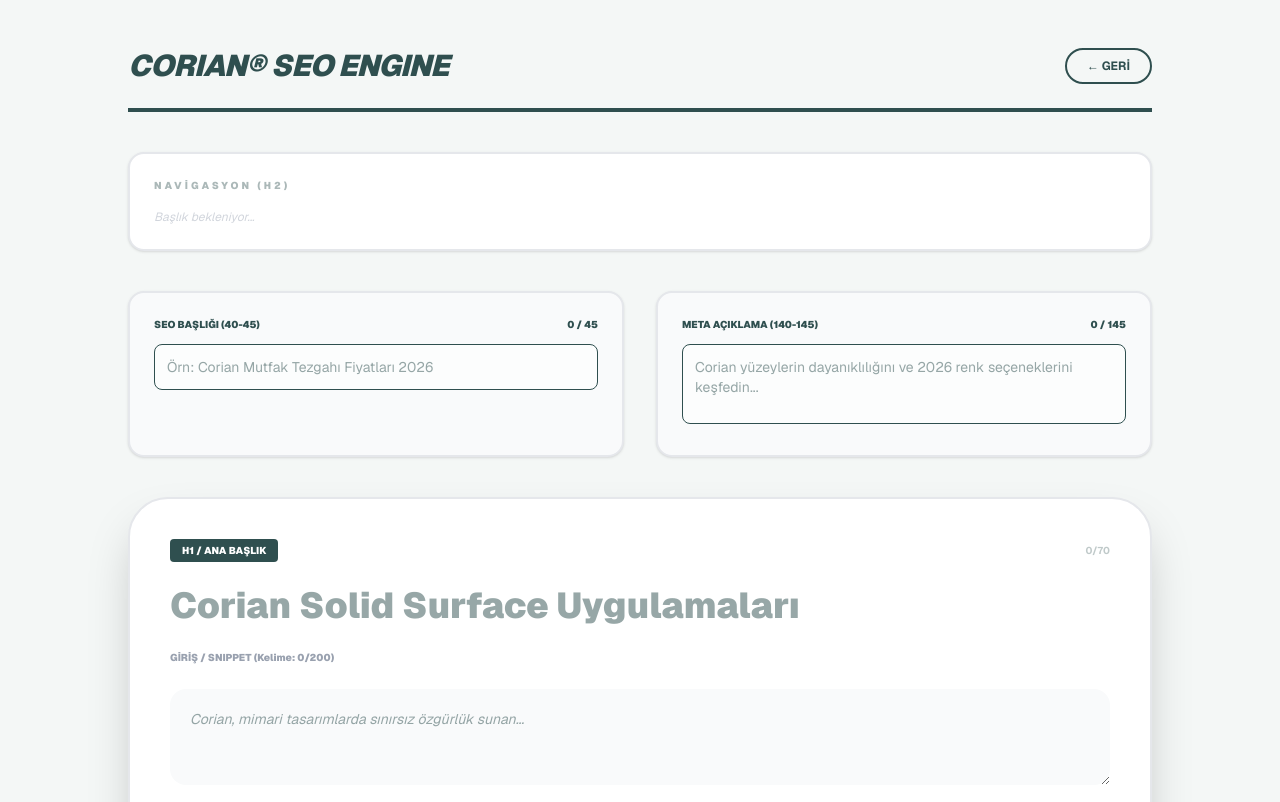
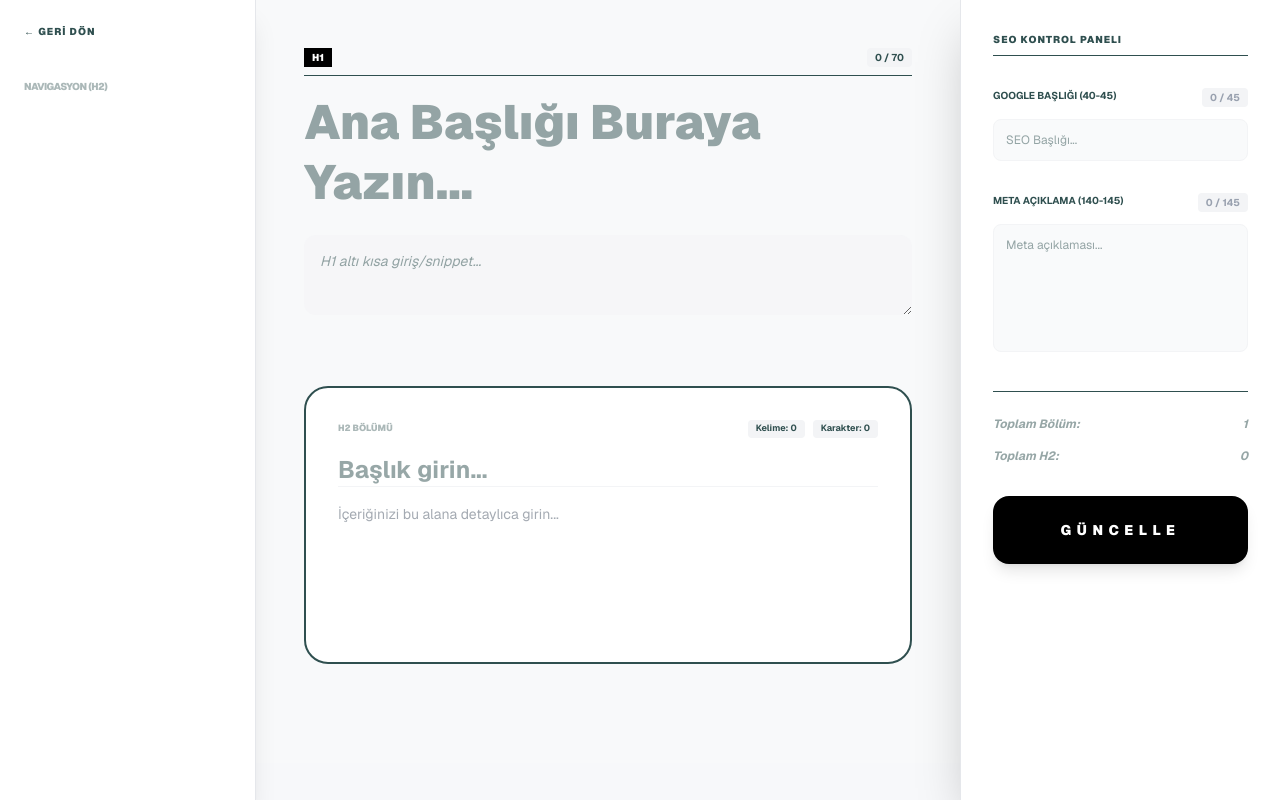
Before and after one commit to ozgurtasarimmobilya-create/my-admin-panel, a Next.js app: page /icerik-yonetimi/corian in a window 1280 px wide. Shown: the top 802 px of the page. Built offline with nearby package versions, Linux system fonts and the light colour scheme.

Commit message:
profesyonel 3 sutunlu yapiya gecildi, h1 tasma sorunu cozuldu

```diff
--- a/app/icerik-yonetimi/corian/page.tsx
+++ b/app/icerik-yonetimi/corian/page.tsx
@@ -6,40 +6,32 @@
 interface Section {
   id: string;
   type: 'h2' | 'h3' | 'h4' | 'sss' | 'line';
-  t: string; // Başlık veya Soru
-  c: string; // İçerik veya Cevap
+  t: string;
+  c: string;
 }
 
 export default function CorianPanel() {
   const [title, setTitle] = useState('');
   const [desc, setDesc] = useState('');
   const [h1, setH1] = useState({ t: '', c: '' });
-  const [sections, setSections] = useState<Section[]>([
-    { id: 'init-1', type: 'h2', t: '', c: '' }
-  ]);
+  const [sections, setSections] = useState<Section[]>([{ id: 'init-1', type: 'h2', t: '', c: '' }]);
 
   const getWordCount = (text: string) => text.trim() === '' ? 0 : text.trim().split(/\s+/).length;
 
-  // SEO Renk Kontrolü (Trafik Lambası)
+  // SEO Renk Kontrolü
   const getStatusColor = (current: number, min: number, max: number) => {
-    if (current === 0) return 'bg-gray-50 border-gray-200';
-    if (current < min) return 'bg-pink-50 border-pink-200 text-pink-700'; // Çok kısa
-    if (current <= max) return 'bg-green-50 border-green-200 text-green-700'; // İdeal
-    return 'bg-orange-50 border-orange-200 text-orange-700'; // Çok uzun
+    if (current === 0) return 'bg-gray-100 border-gray-200 text-gray-400';
+    if (current < min) return 'bg-pink-100 border-pink-300 text-pink-700';
+    if (current <= max) return 'bg-green-100 border-green-300 text-green-700';
+    return 'bg-orange-100 border-orange-300 text-orange-700';
   };
 
-  const addSection = (type: Section['type'], index?: number) => {
+  const addSection = (type: Section['type'], index: number) => {
     const newSection: Section = { id: `sec-${Date.now()}`, type, t: '', c: '' };
-    if (typeof index === 'number') {
-      const updated = [...sections];
-      updated.splice(index + 1, 0, newSection);
-      setSections(updated);
-    } else {
-      setSections([...sections, newSection]);
-    }
+    const updated = [...sections];
+    updated.splice(index + 1, 0, newSection);
+    setSections(updated);
   };
-
-  const removeSection = (id: string) => setSections(sections.filter(s => s.id !== id));
 
   const updateSection = (id: string, key: 't' | 'c', value: string) => {
     setSections(sections.map(s => s.id === id ? { ...s, [key]: value } : s));
@@ -48,125 +40,136 @@
   const tableOfContents = useMemo(() => sections.filter(s => s.type === 'h2' && s.t), [sections]);
 
   return (
-    <main className="min-h-screen bg-[#F4F7F6] p-6 md:p-12 text-[#2F4F4F] font-sans">
-      <div className="max-w-5xl mx-auto space-y-10">
+    <div className="flex h-screen bg-[#F0F2F5] overflow-hidden font-sans text-[#2F4F4F]">
 
-        {/* Header */}
-        <div className="flex justify-between items-center border-b-4 border-[#2F4F4F] pb-6">
-          <h1 className="text-3xl font-black tracking-tight uppercase italic">Corian® SEO Engine</h1>
-          <Link href="/icerik-yonetimi" className="text-xs font-bold border-2 border-[#2F4F4F] px-5 py-2 rounded-full hover:bg-[#2F4F4F] hover:text-white transition-all">← GERİ</Link>
-        </div>
+      {/* SOL PANEL: İÇİNDEKİLER (SABİT) */}
+      <aside className="w-64 bg-white border-r border-gray-200 p-6 flex flex-col shadow-xl z-20">
+        <Link href="/icerik-yonetimi" className="text-[10px] font-black tracking-widest mb-10 hover:text-black">← GERİ DÖN</Link>
+        <h2 className="text-[10px] font-black uppercase opacity-40 mb-4 tracking-tighter">Navigasyon (H2)</h2>
+        <nav className="flex-1 overflow-y-auto space-y-3">
+          {tableOfContents.map((s, i) => (
+            <div key={s.id} className="text-xs font-bold border-l-2 border-[#2F4F4F] pl-3 py-1 truncate">
+              0{i+1}. {s.t || "Başlıksız"}
+            </div>
+          ))}
+        </nav>
+      </aside>
 
-        {/* İÇİNDEKİLER */}
-        <section className="bg-white border-2 border-gray-200 rounded-2xl p-6 shadow-sm">
-          <h2 className="text-[10px] font-black mb-4 opacity-40 tracking-[0.3em]">NAVİGASYON (H2)</h2>
-          <div className="flex flex-wrap gap-3">
-            {tableOfContents.length === 0 ? <p className="text-xs italic text-gray-300">Başlık bekleniyor...</p> :
-              tableOfContents.map((s, i) => <span key={s.id} className="text-[11px] font-bold bg-gray-100 px-3 py-1 rounded-md">0{i+1}. {s.t}</span>)
-            }
-          </div>
-        </section>
+      {/* ORTA PANEL: İÇERİK EDİTÖRÜ (KAYDIRILABİLİR) */}
+      <main className="flex-1 overflow-y-auto p-12 bg-white/50 relative">
+        <div className="max-w-3xl mx-auto space-y-16 pb-32">
 
-        {/* METALAR (SAYAÇLI & RENKLİ) */}
-        <div className="grid md:grid-cols-2 gap-8">
-          <div className={`border-2 rounded-2xl p-6 shadow-sm space-y-3 transition-colors ${getStatusColor(title.length, 40, 45)}`}>
-            <div className="flex justify-between items-center text-[10px] font-black uppercase">
-              <span>SEO Başlığı (40-45)</span>
-              <span>{title.length} / 45</span>
+          {/* H1 BÖLÜMÜ */}
+          <div className="space-y-4">
+            <div className="flex justify-between items-center border-b pb-2">
+              <span className="text-[10px] font-black bg-black text-white px-2 py-0.5">H1</span>
+              <span className={`text-[10px] font-bold px-2 py-0.5 rounded ${h1.t.length > 70 ? 'bg-red-500 text-white' : 'bg-gray-100'}`}>{h1.t.length} / 70</span>
             </div>
-            <input type="text" value={title} onChange={(e) => setTitle(e.target.value)} className="w-full p-3 bg-white/60 border rounded-lg text-sm outline-none" placeholder="Örn: Corian Mutfak Tezgahı Fiyatları 2026" />
-          </div>
-
-          <div className={`border-2 rounded-2xl p-6 shadow-sm space-y-3 transition-colors ${getStatusColor(desc.length, 140, 145)}`}>
-            <div className="flex justify-between items-center text-[10px] font-black uppercase">
-              <span>Meta Açıklama (140-145)</span>
-              <span>{desc.length} / 145</span>
-            </div>
-            <textarea value={desc} onChange={(e) => setDesc(e.target.value)} className="w-full p-3 bg-white/60 border rounded-lg text-sm outline-none h-20 resize-none" placeholder="Corian yüzeylerin dayanıklılığını ve 2026 renk seçeneklerini keşfedin..." />
-          </div>
-        </div>
-
-        {/* ANA EDİTÖR */}
-        <div className="bg-white border-2 border-gray-200 rounded-[2.5rem] p-10 shadow-2xl space-y-12">
-
-          {/* H1 & SNIPPET */}
-          <div className="space-y-6 pb-10 border-b-2 border-gray-50">
-            <div className="flex justify-between items-center"><label className="text-[10px] font-black bg-[#2F4F4F] text-white px-3 py-1 rounded">H1 / ANA BAŞLIK</label><span className="text-[10px] font-bold opacity-30">{h1.t.length}/70</span></div>
-            <input type="text" value={h1.t} onChange={(e) => setH1({...h1, t: e.target.value})} className="w-full text-4xl font-black border-none outline-none" placeholder="Corian Solid Surface Uygulamaları" />
-
-            <div className="flex justify-between items-center"><label className="text-[10px] font-black text-gray-400">GİRİŞ / SNIPPET (Kelime: {getWordCount(h1.c)}/200)</label></div>
-            <textarea value={h1.c} onChange={(e) => setH1({...h1, c: e.target.value})} className="w-full p-5 bg-gray-50 rounded-2xl text-sm border-none outline-none h-24 italic" placeholder="Corian, mimari tasarımlarda sınırsız özgürlük sunan..." />
+            <textarea
+              value={h1.t}
+              onChange={(e) => setH1({...h1, t: e.target.value})}
+              className="w-full text-5xl font-black bg-transparent border-none outline-none resize-none leading-tight"
+              placeholder="Ana Başlığı Buraya Yazın..."
+              rows={2}
+            />
+            <textarea
+              value={h1.c}
+              onChange={(e) => setH1({...h1, c: e.target.value})}
+              className="w-full p-4 bg-gray-100/50 rounded-xl text-sm italic border-none outline-none min-h-[80px]"
+              placeholder="H1 altı kısa giriş/snippet..."
+            />
           </div>
 
           {/* DİNAMİK BÖLÜMLER */}
-          <div className="space-y-10">
+          <div className="space-y-12">
             {sections.map((sec, index) => (
-              <div key={sec.id} className="relative group">
+              <div key={sec.id} className="relative group animate-in fade-in slide-in-from-bottom-4">
+
                 {sec.type === 'line' ? (
-                  <div className="py-8 flex items-center gap-4">
-                    <div className="flex-1 h-1 bg-gradient-to-r from-transparent via-[#2F4F4F] to-transparent opacity-20"></div>
-                    <span className="text-[9px] font-black text-gray-300 uppercase italic">Hero Seperator</span>
-                    <div className="flex-1 h-1 bg-gradient-to-r from-[#2F4F4F] via-transparent to-transparent opacity-20"></div>
-                    <button onClick={() => removeSection(sec.id)} className="absolute right-0 bg-red-100 text-red-500 p-1 rounded-full opacity-0 group-hover:opacity-100 transition-opacity">×</button>
+                  <div className="h-px bg-gray-200 my-8 relative">
+                    <span className="absolute -top-2 left-1/2 -translate-x-1/2 bg-[#F0F2F5] px-2 text-[8px] font-bold opacity-30 italic">AYIRICI ÇİZGİ</span>
                   </div>
                 ) : (
-                  <div className={`p-8 border-2 rounded-[2rem] transition-all shadow-sm ${
-                    sec.type === 'h2' ? 'border-blue-50 bg-blue-50/10' :
-                    sec.type === 'sss' ? 'border-yellow-100 bg-yellow-50/20' : 'border-gray-100'
-                  }`}>
-                    <button onClick={() => removeSection(sec.id)} className="absolute -right-3 -top-3 bg-red-500 text-white w-8 h-8 rounded-full opacity-0 group-hover:opacity-100 transition-all shadow-lg font-bold z-20">×</button>
-
-                    <div className="flex justify-between items-center mb-5">
-                      <div className="flex items-center gap-3">
-                        <span className={`text-[9px] font-black uppercase px-2 py-1 rounded border shadow-sm ${sec.type === 'h2' ? 'bg-blue-500 text-white border-blue-500' : 'bg-white'}`}>
-                          {sec.type}
-                        </span>
-                        <span className="text-[10px] font-bold text-gray-400 italic">
-                          {sec.type === 'h2' ? 'Min. 300 Kelime' : sec.type === 'h3' ? 'Min. 200 Kelime' : ''}
-                        </span>
-                      </div>
-                      <div className={`text-[10px] font-mono font-bold px-2 py-1 rounded ${getWordCount(sec.c) >= (sec.type === 'h2' ? 300 : 200) ? 'text-green-600 bg-green-50' : 'text-orange-400'}`}>
-                        Kelime: {getWordCount(sec.c)}
+                  <div className={`p-8 border-2 rounded-3xl transition-all bg-white hover:shadow-2xl ${sec.type === 'h2' ? 'border-[#2F4F4F]' : 'border-gray-100'}`}>
+                    <div className="flex justify-between items-center mb-4">
+                      <span className="text-[9px] font-black uppercase opacity-40">{sec.type} Bölümü</span>
+                      <div className="flex gap-2">
+                        <span className="text-[9px] font-bold bg-gray-100 px-2 py-0.5 rounded">Kelime: {getWordCount(sec.c)}</span>
+                        <span className="text-[9px] font-bold bg-gray-100 px-2 py-0.5 rounded">Karakter: {sec.t.length}</span>
                       </div>
                     </div>
-
                     <input
                       type="text"
                       value={sec.t}
                       onChange={(e) => updateSection(sec.id, 't', e.target.value)}
-                      className="w-full p-2 mb-4 font-bold border-b-2 bg-transparent outline-none text-xl focus:border-[#2F4F4F]"
-                      placeholder={sec.type === 'sss' ? 'Müşteriler ne soruyor?' : 'Alt başlığınızı buraya yazın...'}
+                      className="w-full text-2xl font-bold border-b border-gray-100 mb-4 outline-none focus:border-black"
+                      placeholder={`${sec.type === 'sss' ? 'Soru' : 'Başlık'} girin...`}
                     />
                     <textarea
                       value={sec.c}
                       onChange={(e) => updateSection(sec.id, 'c', e.target.value)}
-                      className="w-full p-5 bg-white rounded-2xl text-sm outline-none min-h-[150px] border border-gray-50 focus:shadow-inner transition-shadow"
-                      placeholder={sec.type === 'sss' ? 'Uzman cevabı buraya...' : 'Detaylı, teknik ve satış odaklı makale içeriği...'}
+                      className="w-full text-sm leading-relaxed text-gray-600 outline-none min-h-[120px] resize-none"
+                      placeholder="İçeriğinizi bu alana detaylıca girin..."
                     />
-
-                    {/* Araya Ekleme Menüsü */}
-                    <div className="absolute -bottom-6 left-1/2 -translate-x-1/2 opacity-0 group-hover:opacity-100 transition-all flex gap-2 z-30 scale-90 group-hover:scale-100">
-                      {['h2', 'h3', 'sss', 'line'].map((type) => (
-                        <button key={type} onClick={() => addSection(type as any, index)} className="bg-[#2F4F4F] text-white px-3 py-1.5 rounded-full text-[9px] font-black hover:bg-black uppercase shadow-xl border border-white">
-                          + {type}
-                        </button>
-                      ))}
-                    </div>
                   </div>
                 )}
+
+                {/* ARAYA EKLEME PANELİ (HOVER) */}
+                <div className="absolute -bottom-6 left-1/2 -translate-x-1/2 opacity-0 group-hover:opacity-100 transition-all flex gap-1 z-30">
+                  {['h2', 'h3', 'sss', 'line'].map((t) => (
+                    <button key={t} onClick={() => addSection(t as any, index)} className="bg-black text-white text-[8px] font-bold px-3 py-1.5 rounded-full hover:scale-110 uppercase">+ {t}</button>
+                  ))}
+                  <button onClick={() => setSections(sections.filter(s => s.id !== sec.id))} className="bg-red-500 text-white text-[8px] font-bold px-3 py-1.5 rounded-full hover:scale-110 uppercase">SİL</button>
+                </div>
               </div>
             ))}
           </div>
+        </div>
+      </main>
 
-          <button onClick={() => addSection('h2')} className="w-full py-6 border-4 border-dashed border-gray-100 rounded-[2rem] text-[10px] font-black text-gray-300 hover:border-[#2F4F4F] hover:text-[#2F4F4F] transition-all uppercase tracking-[0.4em]">
-            + SAYFAYI UZAT (YENİ BÖLÜM)
-          </button>
+      {/* SAĞ PANEL: SEO ANALİZ (SABİT) */}
+      <aside className="w-80 bg-white border-l border-gray-200 p-8 shadow-2xl z-20 space-y-8 overflow-y-auto">
+        <h2 className="text-[10px] font-black uppercase tracking-widest border-b pb-2">SEO Kontrol Paneli</h2>
+
+        {/* SEO BAŞLIĞI KONTROL */}
+        <div className="space-y-3">
+          <div className="flex justify-between text-[10px] font-bold uppercase">
+            <span>Google Başlığı (40-45)</span>
+            <span className={`px-2 py-0.5 rounded ${getStatusColor(title.length, 40, 45)}`}>{title.length} / 45</span>
+          </div>
+          <input
+            type="text"
+            value={title}
+            onChange={(e) => setTitle(e.target.value)}
+            className="w-full p-3 bg-gray-50 border border-gray-100 rounded-lg text-xs outline-none focus:ring-1 focus:ring-black"
+            placeholder="SEO Başlığı..."
+          />
         </div>
 
-        <button className="w-full bg-[#2F4F4F] text-white py-10 rounded-[3rem] font-black text-3xl shadow-2xl hover:bg-black active:scale-95 transition-all uppercase tracking-[0.8em]">
-          SİSTEMİ GÜNCELLE
+        {/* META AÇIKLAMA KONTROL */}
+        <div className="space-y-3">
+          <div className="flex justify-between text-[10px] font-bold uppercase">
+            <span>Meta Açıklama (140-145)</span>
+            <span className={`px-2 py-0.5 rounded ${getStatusColor(desc.length, 140, 145)}`}>{desc.length} / 145</span>
+          </div>
+          <textarea
+            value={desc}
+            onChange={(e) => setDesc(e.target.value)}
+            className="w-full p-3 bg-gray-50 border border-gray-100 rounded-lg text-xs outline-none h-32 resize-none focus:ring-1 focus:ring-black"
+            placeholder="Meta açıklaması..."
+          />
+        </div>
+
+        {/* HIZLI İSTATİSTİKLER */}
+        <div className="pt-6 border-t space-y-4">
+          <div className="flex justify-between text-xs font-bold italic opacity-50"><span>Toplam Bölüm:</span> <span>{sections.length}</span></div>
+          <div className="flex justify-between text-xs font-bold italic opacity-50"><span>Toplam H2:</span> <span>{tableOfContents.length}</span></div>
+        </div>
+
+        <button className="w-full bg-black text-white py-6 rounded-2xl font-black text-sm tracking-[0.4em] hover:bg-[#2F4F4F] transition-all uppercase shadow-lg active:scale-95">
+          GÜNCELLE
         </button>
-      </div>
-    </main>
+      </aside>
+    </div>
   );
 }
```
